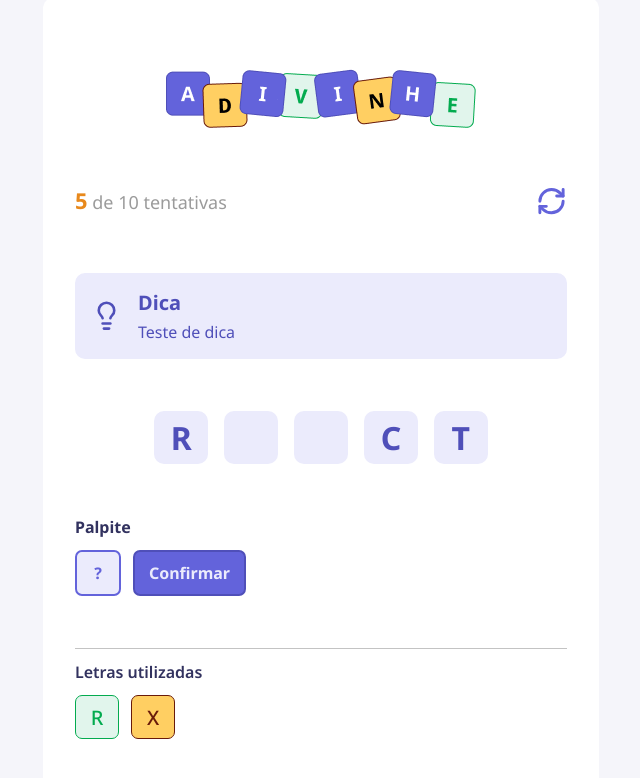
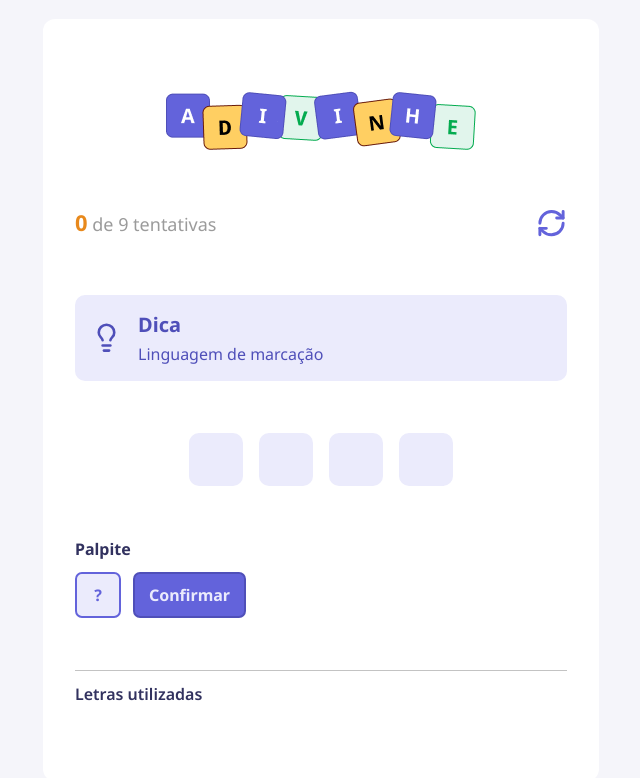
Before and after one commit to trybrito/guess, a React (Vite) app: page / in a window 1280 px wide. Shown: the top 778 px of the page, without its empty margins (319-959 px from the left). Built offline with nearby package versions, Linux system fonts and the light colour scheme.

Commit message:
feat: guessing game

```diff
--- a/src/App.tsx
+++ b/src/App.tsx
@@ -1,38 +1,143 @@
 import styles from "./app.module.css";
+
+import { useEffect, useState } from "react";
+import { WORDS, Challenge } from "./utils/words";
+
 import { Button } from "./components/Button";
-
 import { Header } from "./components/Header";
 import { Input } from "./components/Input";
-import { Letters } from "./components/Letters";
-import { LettersUsed } from "./components/LettersUsed";
+import { Letter } from "./components/Letter";
+import { LettersUsed, LettersUsedProps } from "./components/LettersUsed";
 import { Tip } from "./components/Tip";
 
+const ATTEMPTS_MARGIN = 5;
+
 function App() {
+  const [score, setScore] = useState(0);
+  const [letter, setLetter] = useState("");
+  const [lettersUsed, setLettersUsed] = useState<LettersUsedProps[]>([]);
+  const [challenge, setChallenge] = useState<Challenge | null>(null);
+
   function onRestartGame() {
-    alert("Jogo reiniciado!");
+    const isConfirmed = window.confirm("Tem certeza de que deseja reiniciar?");
+
+    if (isConfirmed) {
+      startGame();
+    }
+  }
+
+  function startGame() {
+    const index = Math.floor(Math.random() * WORDS.length);
+    const randomWord = WORDS[index];
+
+    setChallenge(randomWord);
+    setScore(0);
+    setLetter("");
+    setLettersUsed([]);
+  }
+
+  function endGame(message: string) {
+    alert(message);
+    startGame();
+  }
+
+  function handleConfirm() {
+    if (!challenge) {
+      return;
+    }
+
+    if (!letter.trim()) {
+      return alert("Digite uma letra");
+    }
+
+    const value = letter.toLocaleUpperCase();
+    const letterAlreadyUsed = lettersUsed.find((data) => data.value === value);
+
+    if (letterAlreadyUsed) {
+      setLetter("");
+      return alert(`Você já utilizou a letra ${value}`);
+    }
+
+    const hits = challenge.word
+      .toLocaleUpperCase()
+      .split("")
+      .filter((char) => char === value).length;
+    const isCorrect = hits > 0;
+    const currentScore = score + hits;
+
+    setLettersUsed((prevState) => [...prevState, { value, isCorrect }]);
+    setScore(currentScore);
+    setLetter("");
+  }
+
+  useEffect(() => {
+    startGame();
+  }, []);
+
+  useEffect(() => {
+    setTimeout(() => {
+      if (!challenge) {
+        return;
+      }
+
+      if (score === challenge?.word.length) {
+        return endGame("Parabéns, você descobriu a palavra!");
+      }
+
+      const attemptsLimit = challenge.word.length + ATTEMPTS_MARGIN;
+
+      if (lettersUsed.length === attemptsLimit) {
+        return endGame("Que pena, você usou todas as tentativas :(");
+      }
+    }, 200);
+  }, [score, lettersUsed.length]);
+
+  if (!challenge) {
+    return;
   }
 
   return (
     <div className={styles.container}>
       <main>
-        <Header current={5} max={10} onRestart={onRestartGame} />
-        <Tip tip={"Teste de dica"} />
+        <Header
+          current={lettersUsed.length}
+          max={challenge.word.length + ATTEMPTS_MARGIN}
+          onRestart={onRestartGame}
+        />
+        <Tip tip={challenge.tip} />
         <div className={styles.word}>
-          <Letters value="R" />
-          <Letters value="" />
-          <Letters value="" />
-          <Letters value="C" />
-          <Letters value="T" />
+          {challenge.word.split("").map((letter, index) => {
+            const letterThatMatchesUsedLetter = lettersUsed.find(
+              (data) =>
+                data.value.toLocaleUpperCase() === letter.toLocaleUpperCase()
+            );
+
+            return (
+              <Letter
+                key={index}
+                value={letterThatMatchesUsedLetter && letter}
+                color={letterThatMatchesUsedLetter ? "correct" : "default"}
+              />
+            );
+          })}
         </div>
 
         <h4>Palpite</h4>
 
         <div className={styles.guess}>
-          <Input autoFocus maxLength={1} placeholder="?" />
-          <Button title="Confirmar" />
+          <Input
+            autoFocus
+            maxLength={1}
+            placeholder="?"
+            value={letter}
+            onChange={(event) =>
+              setLetter(event.target.value.toLocaleUpperCase())
+            }
+          />
+          <Button title="Confirmar" onClick={handleConfirm} />
         </div>
 
-        <LettersUsed />
+        <LettersUsed data={lettersUsed} />
       </main>
     </div>
   );
--- a/src/components/Letters/index.tsx
+++ b/src/components/Letter/index.tsx
@@ -6,7 +6,7 @@ type Props = {
   color?: "default" | "correct" | "wrong";
 };
 
-export function Letters({
+export function Letter({
   value = "",
   size = "default",
   color = "default",
--- a/src/components/LettersUsed/index.tsx
+++ b/src/components/LettersUsed/index.tsx
@@ -1,14 +1,29 @@
 import styles from "./styles.module.css";
 
-import { Letters } from "../Letters";
+import { Letter } from "../Letter";
 
-export function LettersUsed() {
+export type LettersUsedProps = {
+  value: string;
+  isCorrect: boolean;
+};
+
+type Props = {
+  data: LettersUsedProps[];
+};
+
+export function LettersUsed({ data }: Props) {
   return (
     <div className={styles.lettersUsed}>
       <h5>Letras utilizadas</h5>
       <div>
-        <Letters value="R" size="small" color="correct" />
-        <Letters value="X" size="small" color="wrong" />
+        {data.map(({ value, isCorrect }, index) => (
+          <Letter
+            key={index}
+            value={value}
+            size="small"
+            color={isCorrect ? "correct" : "wrong"}
+          />
+        ))}
       </div>
     </div>
   );
```
Also changed, not shown: src/components/Letter/styles.module.css (renamed from src/components/Letters/styles.module.css).
